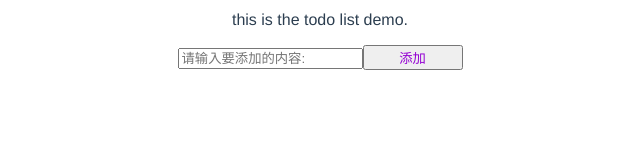
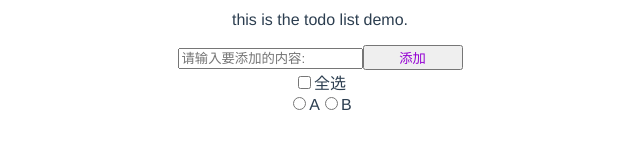
Before and after one commit to wxgaly/VueDemo, a Vue app: page / in a window 1280 px wide. Shown: the part 303-452 px from the top of the page, without its empty margins (320-960 px from the left). Built offline with nearby package versions, Linux system fonts and the light colour scheme.

Commit message:
增加对vue的学习，调整部分布局

```diff
--- a/src/components/TodoList.vue
+++ b/src/components/TodoList.vue
@@ -4,9 +4,22 @@
     <input v-model="inputString" placeholder="请输入要添加的内容:"/>
     <button @click="confirm" class="btn-create">添加</button>
 
+    <div class="item-bar">
+      <form>
+        <input type="checkbox"><label>全选</label>
+      </form>
+
+      <form>
+        <input type="radio" name="answer"/><label>A</label>
+        <input type="radio" name="answer"/><label>B</label>
+      </form>
+
+    </div>
+
     <div class="todo-ul">
       <ul>
         <li class="todo-item" v-for="(item, index) in items" v-bind:key="index">
+          <input type="checkbox">
           {{item}}
           <button class="btn-item" @click="deleteItem(index)">删除</button>
         </li>
@@ -43,8 +56,6 @@ export default {
 </script>
 
 <style scoped>
-
-
 .btn-create {
   width: 100px;
   color: darkviolet;
@@ -63,5 +74,9 @@ export default {
   list-style: none;
 }
 
+.todo-ul li {
+  padding: 10px;
+  /*border-bottom: 1px outset chartreuse;*/
+}
 
 </style>
```
